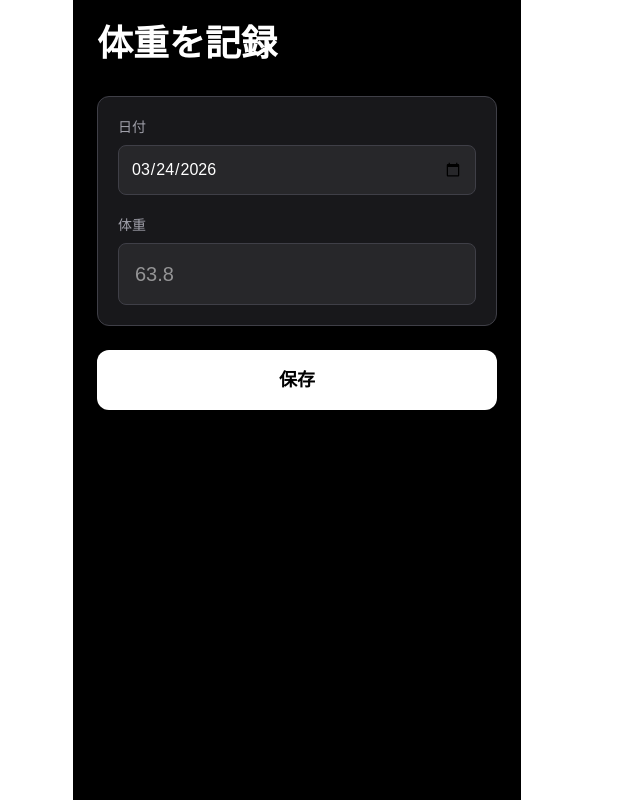
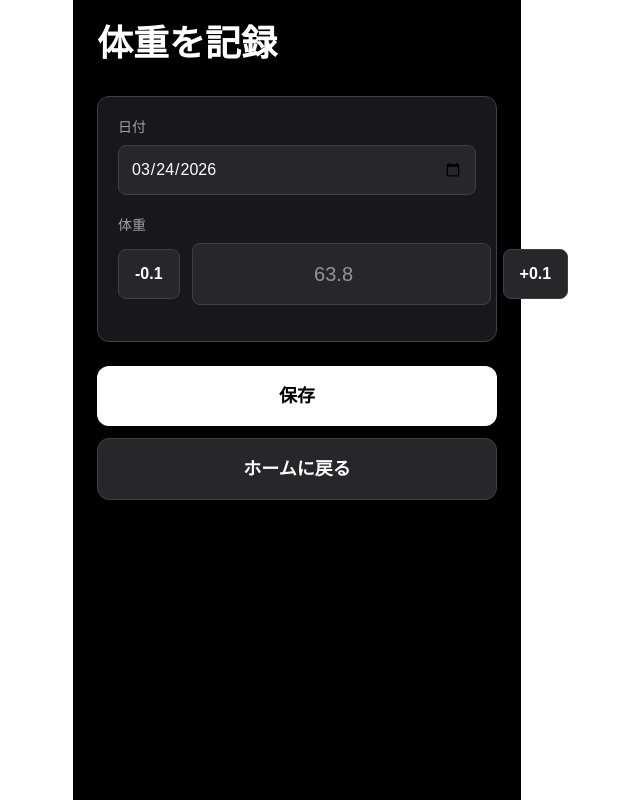
Before and after one commit to ypghp2zbvr-commits/BulkLog, a Next.js app: page /weight in a window 1280 px wide. Shown: the whole page, without its empty margins (343-983 px from the left). Built offline with nearby package versions, Linux system fonts and the light colour scheme.

Commit message:
Improve weight input UX and add back buttons

```diff
--- a/app/history/page.tsx
+++ b/app/history/page.tsx
@@ -1,5 +1,6 @@
 'use client'
 
+import Link from "next/link"
 import { useEffect, useState } from "react"
 import { getWeightLogs, WeightLog } from "@/lib/weightStorage"
 
@@ -16,9 +17,9 @@ export default function HistoryPage() {
       <h1 className="text-4xl font-bold mb-8">体重履歴</h1>
 
       {weights.length === 0 ? (
-        <p className="text-zinc-400">まだ記録がありません</p>
+        <p className="text-zinc-400 mb-6">まだ記録がありません</p>
       ) : (
-        <div data-testid="history-list" className="space-y-3">
+        <div data-testid="history-list" className="space-y-3 mb-6">
           {weights.map((item) => (
             <div
               key={item.date}
@@ -32,6 +33,13 @@ export default function HistoryPage() {
           ))}
         </div>
       )}
+
+      <Link
+        href="/"
+        className="block w-full text-center bg-zinc-800 text-white p-4 rounded-xl text-lg font-semibold border border-zinc-700"
+      >
+        ホームに戻る
+      </Link>
     </main>
   )
 }
--- a/app/weight/page.tsx
+++ b/app/weight/page.tsx
@@ -1,8 +1,9 @@
 'use client'
 
-import { useState } from "react"
+import Link from "next/link"
+import { useEffect, useState } from "react"
 import { useRouter } from "next/navigation"
-import { saveWeightLog } from "@/lib/weightStorage"
+import { getWeightLogs, saveWeightLog } from "@/lib/weightStorage"
 
 function getTodayDate() {
   return new Date().toISOString().split("T")[0]
@@ -12,6 +13,21 @@ export default function WeightPage() {
   const router = useRouter()
   const [weight, setWeight] = useState("")
   const [date, setDate] = useState(getTodayDate())
+
+  useEffect(() => {
+    const logs = getWeightLogs()
+    const latestWeight = logs[0]?.weight
+
+    if (latestWeight !== undefined) {
+      setWeight(String(latestWeight))
+    }
+  }, [])
+
+  function changeWeight(delta: number) {
+    const current = Number(weight || 0)
+    const next = Math.round((current + delta) * 10) / 10
+    setWeight(next.toFixed(1))
+  }
 
   function handleSave() {
     if (!weight) {
@@ -42,6 +58,16 @@ export default function WeightPage() {
         />
 
         <p className="text-sm text-zinc-400 mb-2">体重</p>
+
+        <div className="flex items-center gap-3 mb-4">
+          <button
+            type="button"
+            onClick={() => changeWeight(-0.1)}
+            className="px-4 py-3 rounded-lg bg-zinc-800 border border-zinc-700 text-white font-semibold"
+          >
+            -0.1
+          </button>
+
           <input
             type="number"
             step="0.1"
@@ -49,16 +75,34 @@ export default function WeightPage() {
             placeholder="63.8"
             value={weight}
             onChange={(e) => setWeight(e.target.value)}
-          className="w-full rounded-lg p-4 text-xl bg-zinc-800 text-white border border-zinc-700"
+            className="flex-1 rounded-lg p-4 text-xl bg-zinc-800 text-white border border-zinc-700 text-center"
           />
+
+          <button
+            type="button"
+            onClick={() => changeWeight(0.1)}
+            className="px-4 py-3 rounded-lg bg-zinc-800 border border-zinc-700 text-white font-semibold"
+          >
+            +0.1
+          </button>
+        </div>
       </div>
 
+      <div className="space-y-3">
         <button
           onClick={handleSave}
           className="w-full bg-white text-black p-4 rounded-xl text-lg font-semibold"
         >
           保存
         </button>
+
+        <Link
+          href="/"
+          className="block w-full text-center bg-zinc-800 text-white p-4 rounded-xl text-lg font-semibold border border-zinc-700"
+        >
+          ホームに戻る
+        </Link>
+      </div>
     </main>
   )
 }
```
Lines whose indentation alone changed are shown as unchanged.
